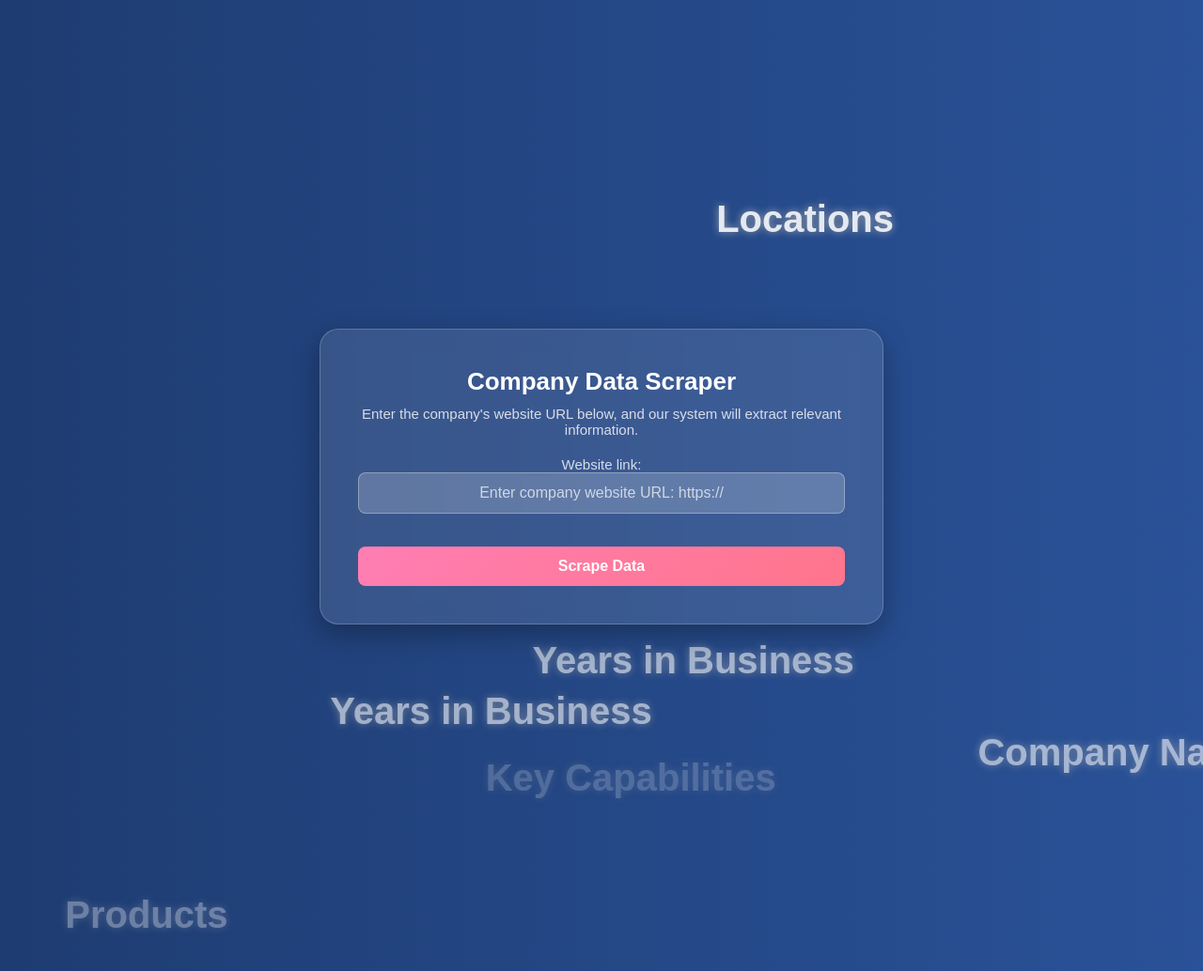
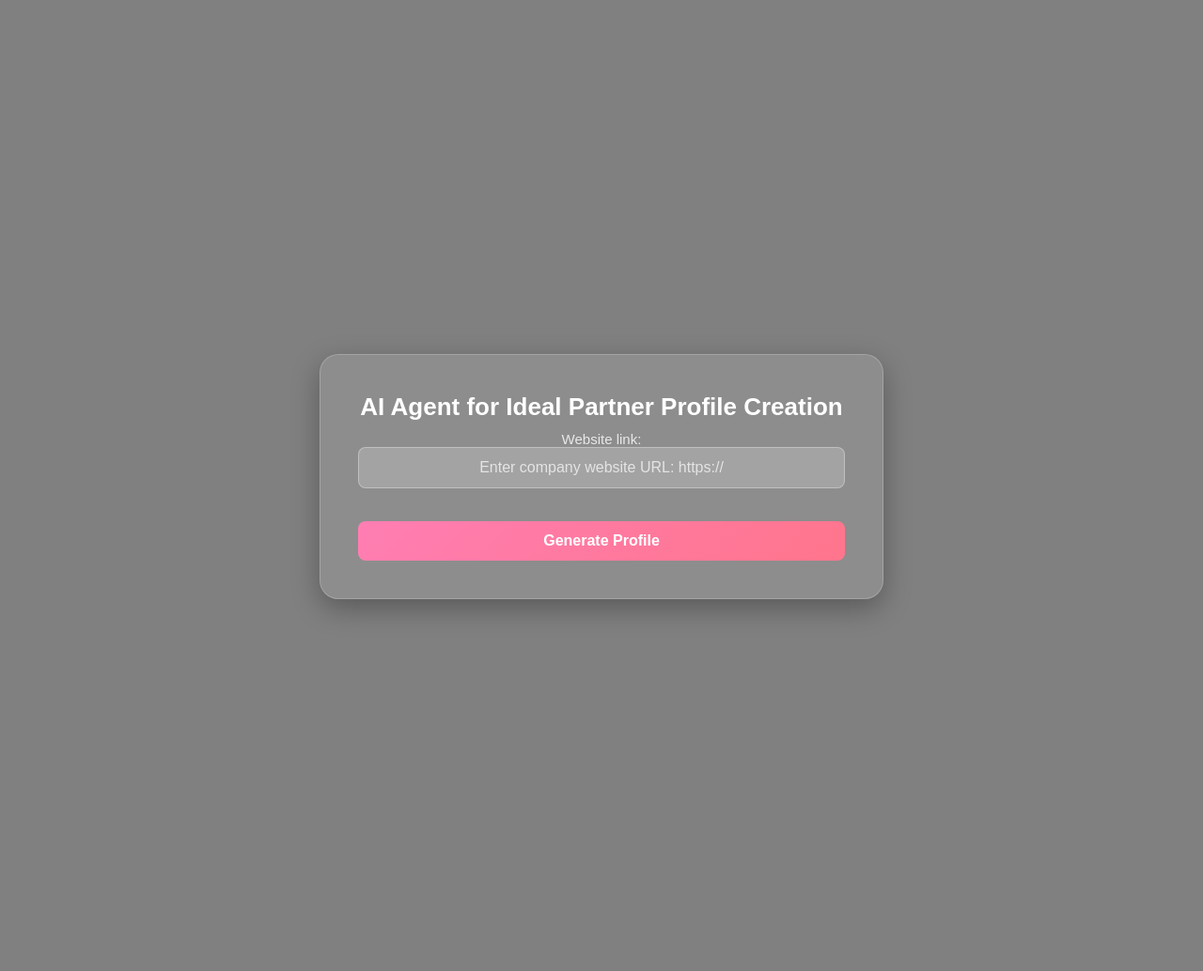
Before and after one commit to dev-jarial/ICP, a Django app: page / in a window 1280 px wide. Shown: the whole page at 94% size. Run offline with Django 5.2, Linux system fonts and the light colour scheme; parts of the project's set-up code (start-up, migrations or seed data) failed here and were passed over.

Commit message:
background body and base html removed

```diff
--- a/company/templates/admin/upload_company_file.html
+++ b/company/templates/admin/upload_company_file.html
@@ -1,5 +1,3 @@
-{% extends "admin/base_site.html" %}
-
 {% block content %}
 <style>
     /* Global Styling */
--- a/company/templates/company/company_form.html
+++ b/company/templates/company/company_form.html
@@ -20,7 +20,7 @@
     }
 
     body {
-        background: linear-gradient(to right, #1e3c72, #2a5298);
+        background: grey;
         display: flex;
         align-items: center;
         justify-content: center;
@@ -256,13 +256,12 @@
 
 <!-- Main Scraper Form -->
 <div class="container">
-    <h2>Company Data Scraper</h2>
-    <p>Enter the company's website URL below, and our system will extract relevant information.</p>
+    <h2>AI Agent for Ideal Partner Profile Creation</h2>
 
     <form method="post">
         {% csrf_token %}
         {{ form.as_p }}
-        <button type="submit" class="btn-primary">Scrape Data</button>
+        <button type="submit" class="btn-primary">Generate Profile</button>
     </form>
 
     <div id="loading-spinner" style="display: none;">
@@ -482,7 +481,7 @@
         setTimeout(() => { textElement.remove(); }, 5000);
     }
 
-    setInterval(createFallingText, 300);
+    // setInterval(createFallingText, 300);
 
     document.querySelector("form").addEventListener("submit", function () {
         document.getElementById("loading-spinner").style.display = "block";
```
